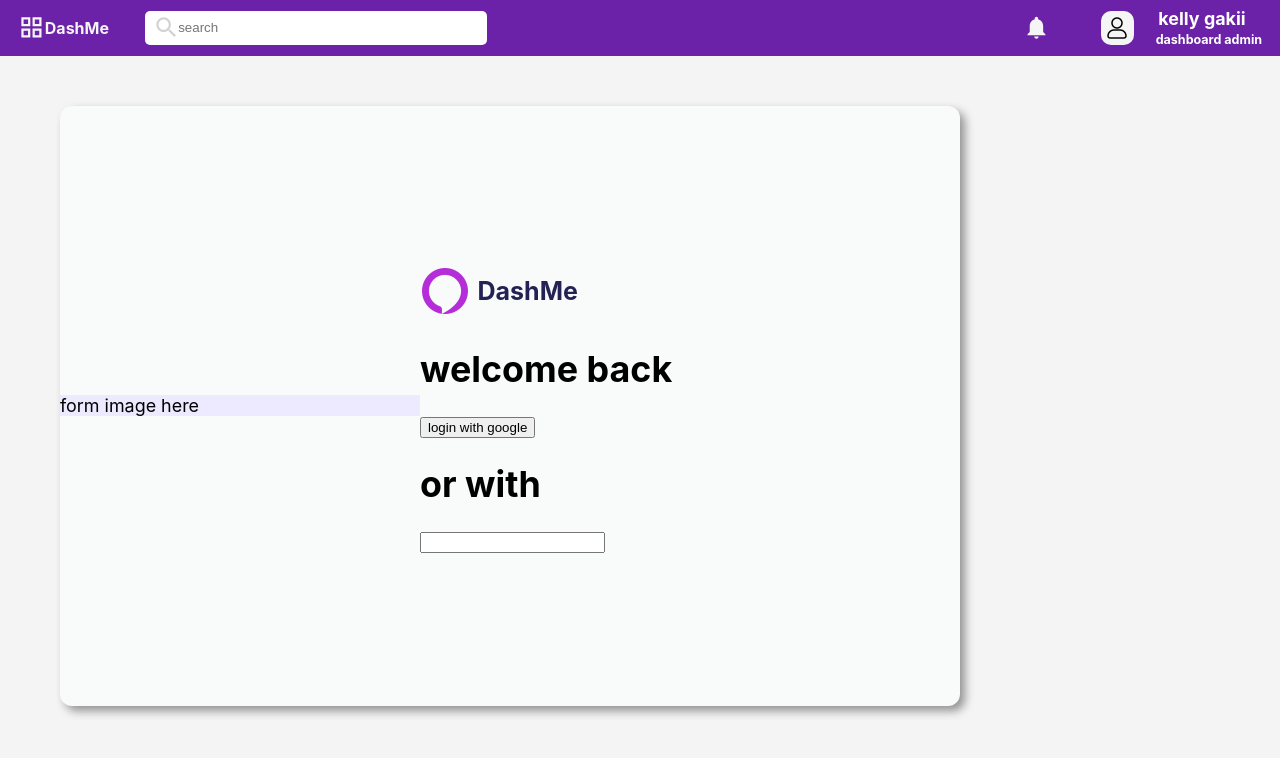
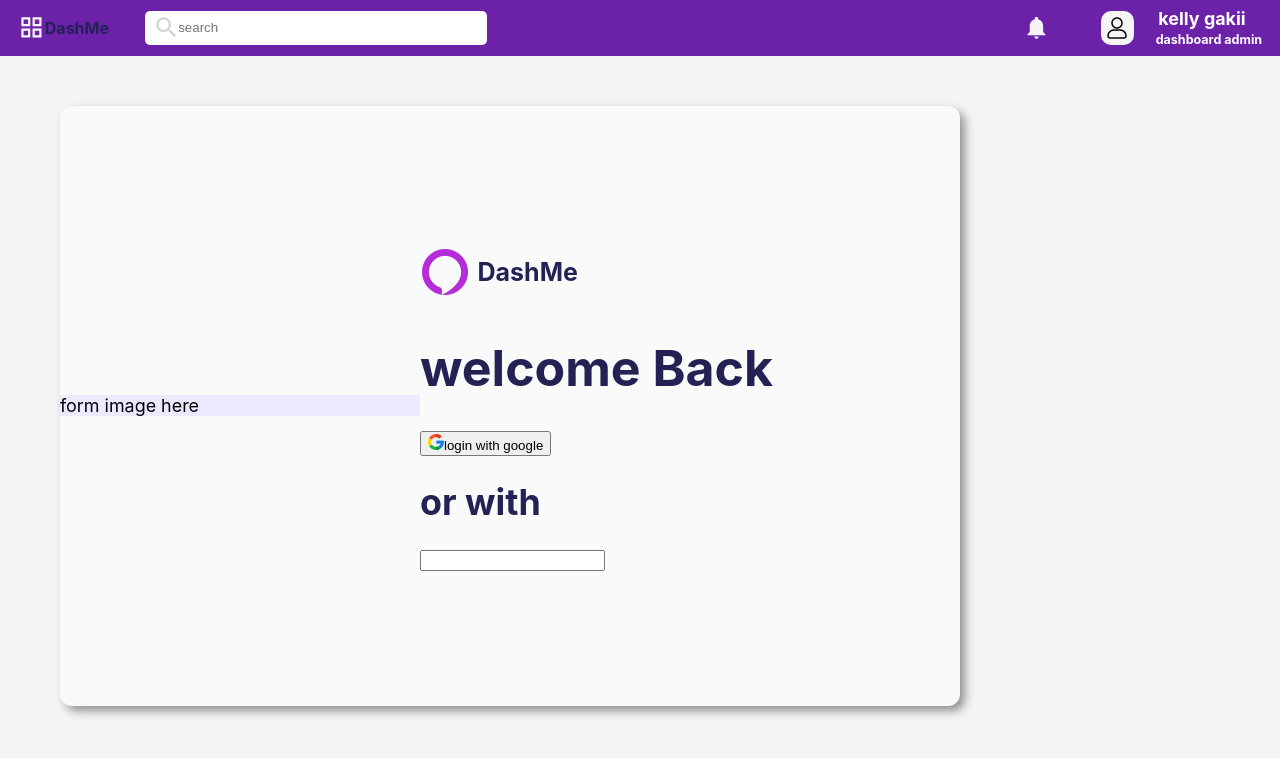
Before and after one commit to Nandiehakuna/dashboard-in-react, a React (Create React App) app: page / in a window 1280 px wide. Shown: the top 758 px of the page. Built offline with nearby package versions, Linux system fonts and the light colour scheme.

Commit message:
form header complete

```diff
--- a/src/App.css
+++ b/src/App.css
@@ -487,6 +487,7 @@
 }
 .form-input{
   width: 60%;
+  /* text-align: center; */
 
   }
 
@@ -495,7 +496,9 @@
   align-items: center;
   font-size: 15px;
   gap: .5em;
-  text-align: center;
+}
+h1{
+  color: var(--sl-color-indigo-950) ;
 }
 
 .form-logo h1{
@@ -503,3 +506,8 @@
   font-weight:700 ;
   font-size: 25px;
 }
+
+ .logo-header{
+  font-size: 50px;
+  color: ;
+}
--- a/src/components/formInput/LoginForm.js
+++ b/src/components/formInput/LoginForm.js
@@ -1,5 +1,6 @@
 import FormImg from './FormImg';
 import logo from '../../assets/img/logo.png';
+import google from '../../assets/img/google.png';
 
 
 const LoginForm =()=>{
@@ -18,10 +19,14 @@
                     <h1>Dash<span>Me</span></h1>
 
                 </div>
-                <h1>welcome back</h1>
+                <h1 className='logo-header'>welcome Back</h1>
                 <div className="google-login">
                     {/* google icon */}
-                <button>login with google</button>
+                <button className='form-btn'>
+                    <img src={google} alt="" />
+                    login with google
+
+                </button>
 
 
                 </div>
```
